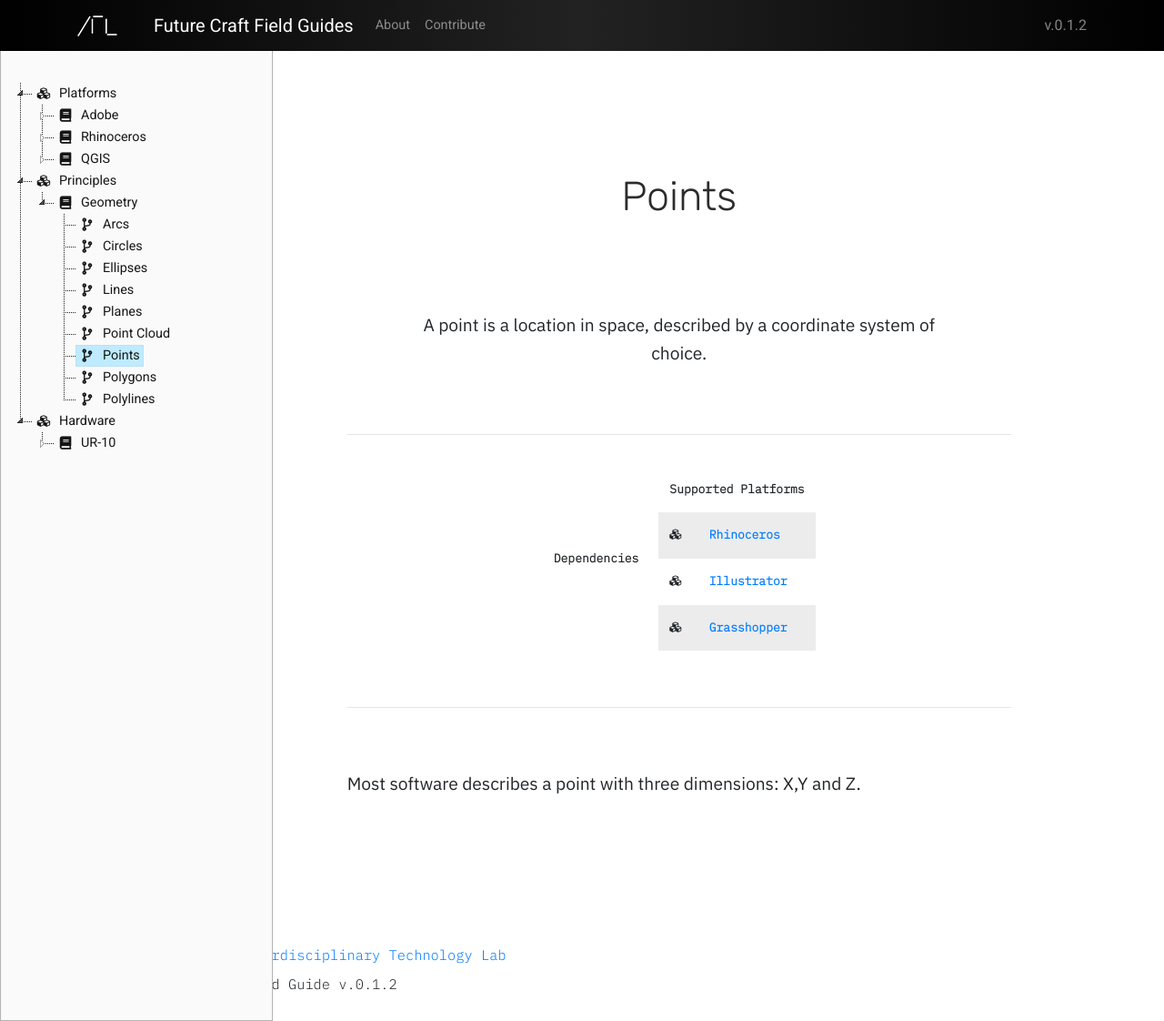
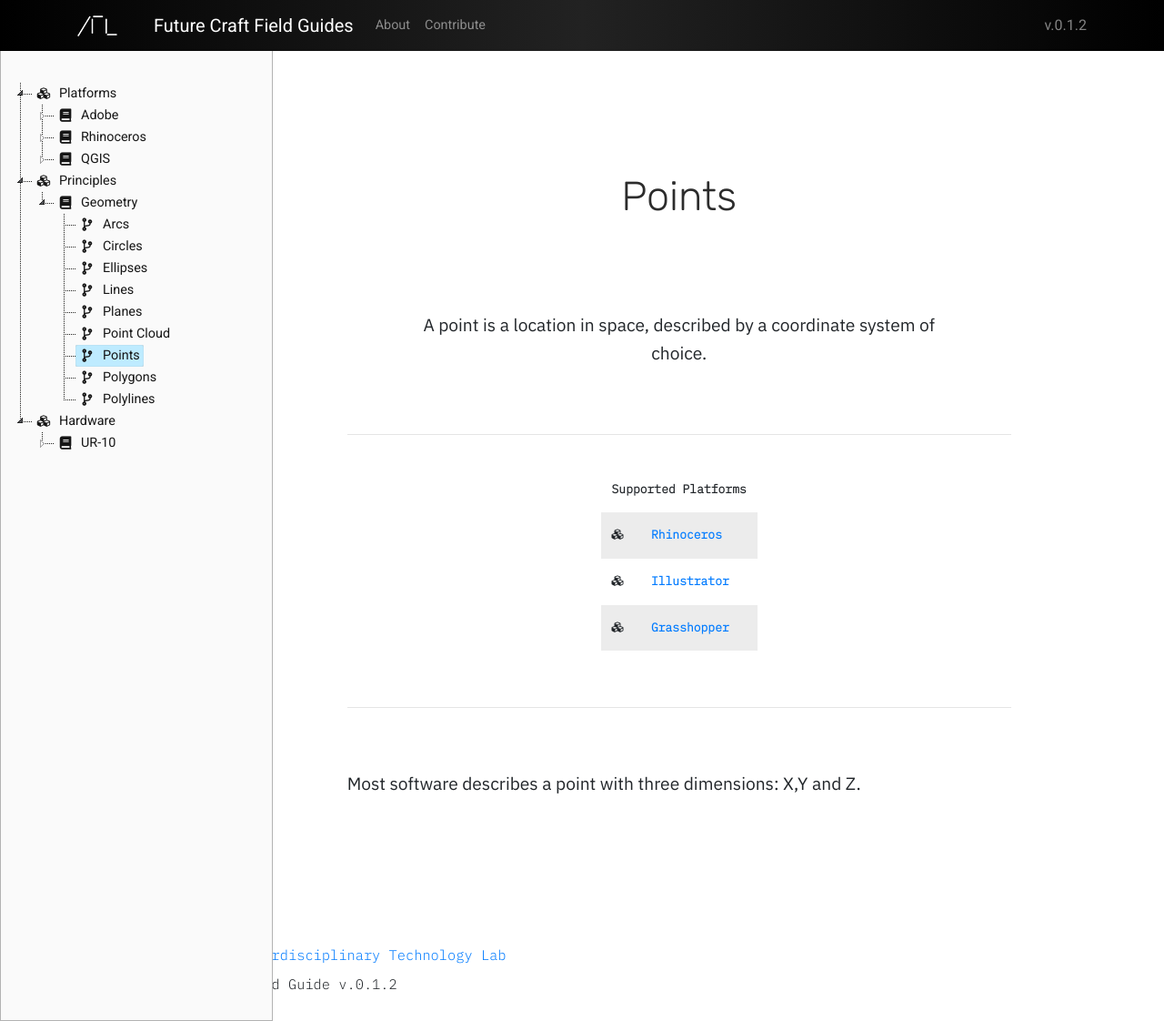
Before and after one commit to lelandjobson/github_pages_tut_01, a Jekyll site: the page built from pages/principles/geometric/points/points.md, in a window 1280 px wide and 1122 px high. Shown: the whole window at 91% size. Built offline with Jekyll 4.4.1, drawn with Linux system fonts in a browser that asks for light colours; nearby versions of some CDN libraries; some web fonts are replaced.

Commit message:
Null check "None" not empty string to hide tabl

```diff
--- a/_includes/themes/twitter/principle.html
+++ b/_includes/themes/twitter/principle.html
@@ -15,11 +15,12 @@
               <div class="content">
                     <p class="principleDescription">{{ page.description }}</p>
                     {% if page.description-credit %}
+                    <br>
                     <p class="aka">- {{ page.description-credit }}</p>
                     {% endif %}
                     <br><hr>
                     <div class="d-flex justify-content-center">
-                        {% if page.dependencies != "" %}
+                        {% if page.dependencies != None %}
                         <table class="principleTable dependencyTable" style="margin: 5px !important; padding: 5px !important;">
                             <tr>
                                 <th colspan="2"> Dependencies</th>
@@ -34,7 +35,7 @@
                             {% endfor %}
                         </table>
                         {% endif %}
-                        {% if page.platforms != "" %}
+                        {% if page.platforms != None %}
                         <table class="principleTable platformTable" style="margin: 5px !important; padding: 5px !important;">
                             <tr>
                                 <th colspan="2">Supported Platforms</th>
```
